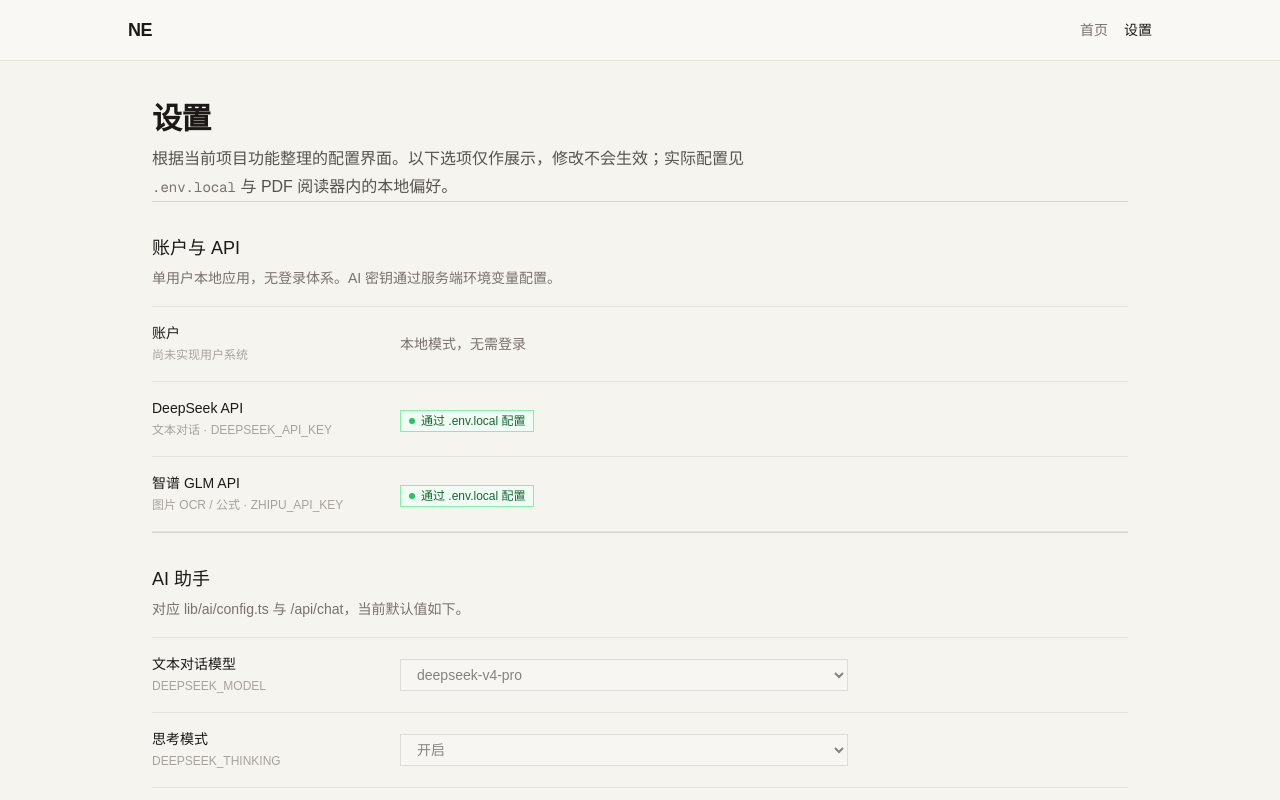
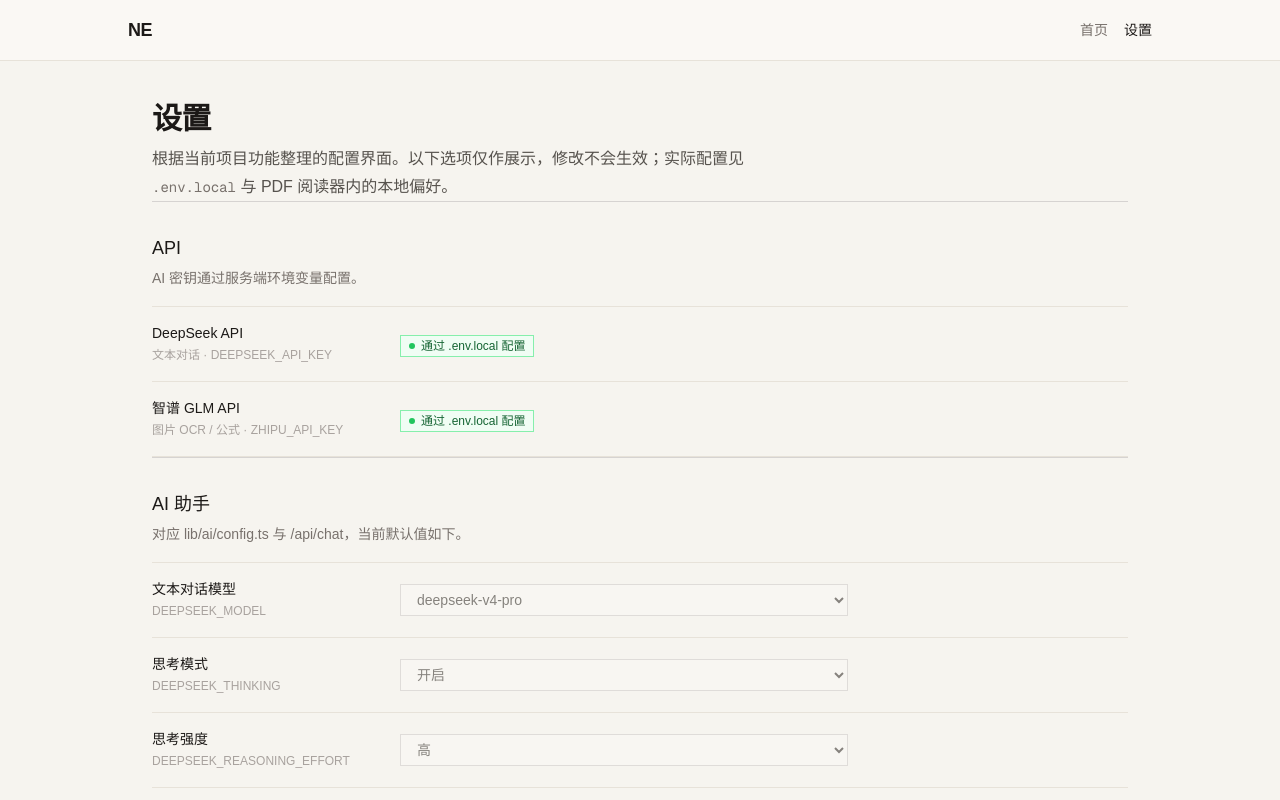
Before and after one commit to dianyu-luo/dian_english, a Next.js app: page /settings in a window 1280 px wide. Shown: the top 800 px of the page. Built offline with nearby package versions, Linux system fonts and the light colour scheme.

Commit message:
补充配置，去掉不需要的配置内容

```diff
--- a/app/settings/page.tsx
+++ b/app/settings/page.tsx
@@ -97,12 +97,9 @@ export default function SettingsPage() {
         </section>
 
         <SettingSection
-          title="账户与 API"
-          description="单用户本地应用，无登录体系。AI 密钥通过服务端环境变量配置。"
+          title="API"
+          description="AI 密钥通过服务端环境变量配置。"
         >
-          <SettingRow label="账户" hint="尚未实现用户系统">
-            <p className="text-sm text-[#78716c]">本地模式，无需登录</p>
-          </SettingRow>
           <SettingRow label="DeepSeek API" hint="文本对话 · DEEPSEEK_API_KEY">
             <StatusBadge ok label="通过 .env.local 配置" />
           </SettingRow>
@@ -337,14 +334,8 @@ export default function SettingsPage() {
 
         <SettingSection
           title="数据管理"
-          description="本地 SQLite 与 PDF 文件存储，删除操作在 PDF 工具栏「最近打开」中可用。"
+          description="删除操作在 PDF 工具栏「最近打开」中可用。"
         >
-          <SettingRow label="数据库" hint="Drizzle · libsql">
-            <code className="text-sm text-[#57534e]">data/app.db</code>
-          </SettingRow>
-          <SettingRow label="PDF 文件目录">
-            <code className="text-sm text-[#57534e]">data/pdfs/</code>
-          </SettingRow>
           <SettingRow label="最近打开的文件" hint="可在 PDF 阅读器工具栏管理">
             <Link
               href="/pdf"
@@ -377,6 +368,13 @@ export default function SettingsPage() {
             </button>
           </SettingRow>
         </SettingSection>
+
+        <div className="mt-10 flex items-center justify-end gap-3 border-t border-[#d6d3d1] pt-8">
+          <p className="mr-auto text-sm text-[#a8a29e]">当前为展示模式，保存不会生效</p>
+          <button type="button" disabled className={`${btnClass} px-4 font-medium text-[#1c1917]`}>
+            保存修改内容
+          </button>
+        </div>
       </main>
     </div>
   );
```
